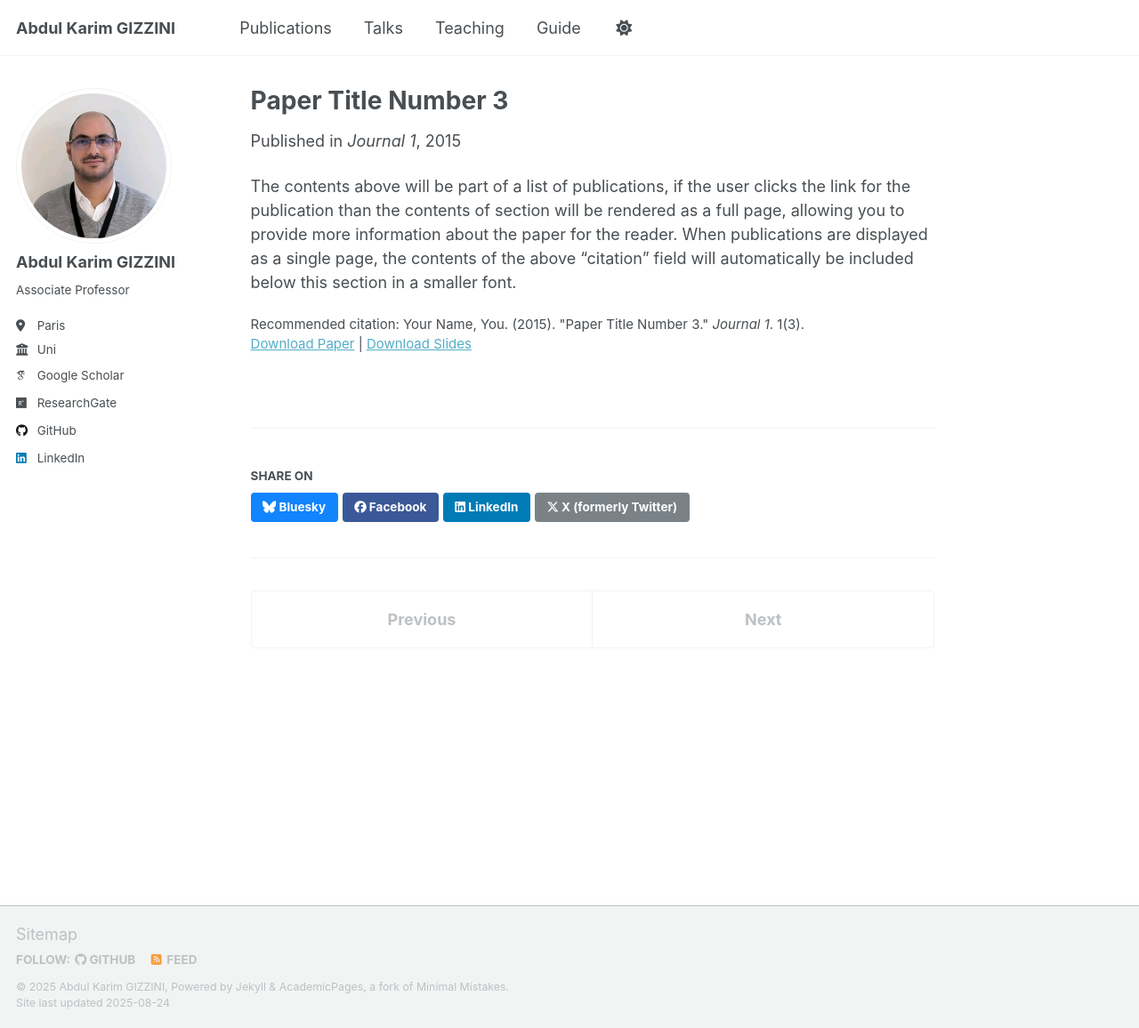
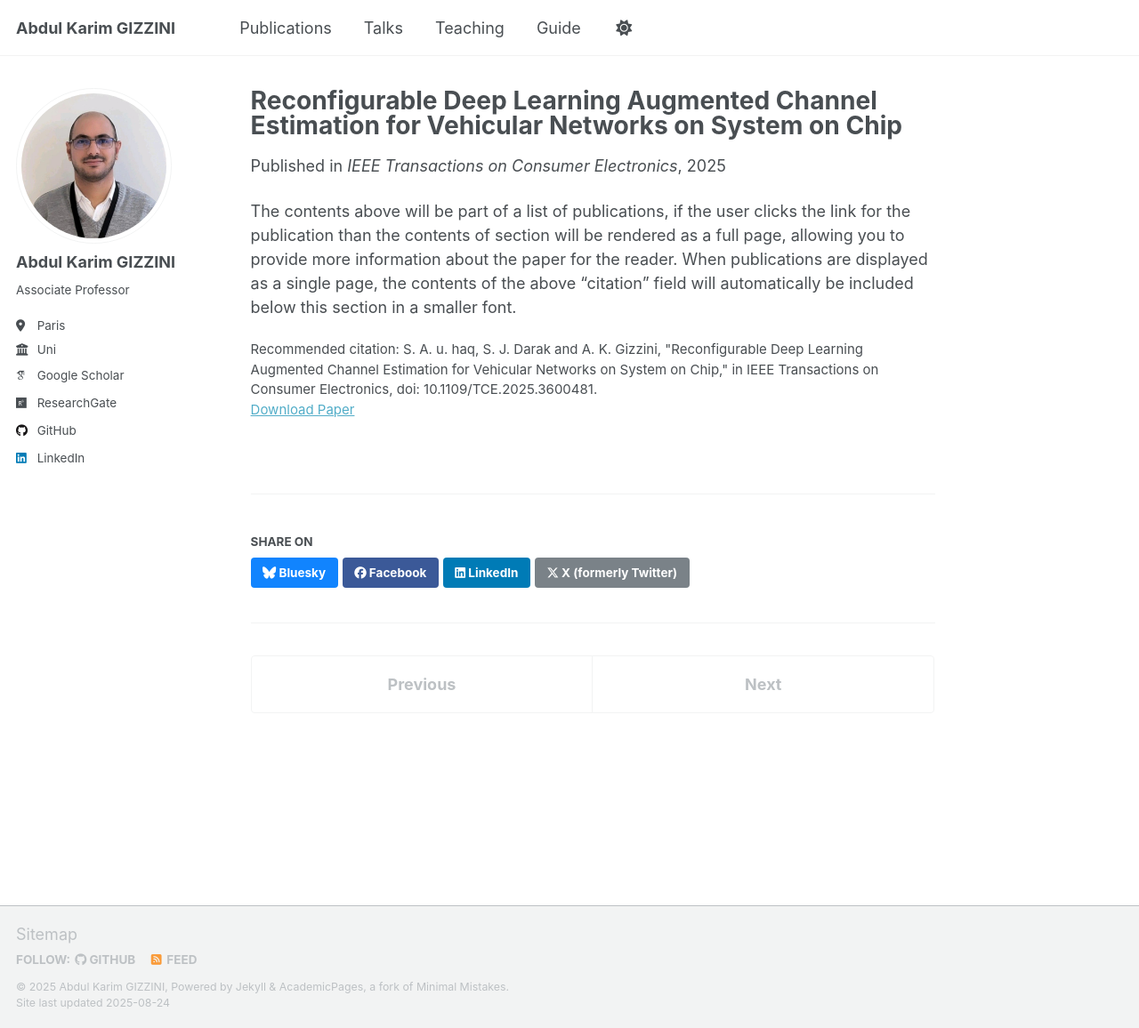
Before and after one commit to abdulkarimgizzini/abdulkarimgizzini-website, a Jekyll site: the page built from _publications/2015-10-01-paper-title-number-3.md, in a window 1280 px wide and 1156 px high. Shown: the whole window at 89% size. Built offline with Jekyll 4.4.1, drawn with Linux system fonts in a browser that asks for light colours; some web fonts are replaced; a script that is not in the unit is left out.

Commit message:
Update 2015-10-01-paper-title-number-3.md

```diff
--- a/_publications/2015-10-01-paper-title-number-3.md
+++ b/_publications/2015-10-01-paper-title-number-3.md
@@ -1,14 +1,14 @@
 ---
-title: "Paper Title Number 3"
+title: "Reconfigurable Deep Learning Augmented Channel Estimation for Vehicular Networks on System on Chip"
 collection: publications
 category: manuscripts
-permalink: /publication/2015-10-01-paper-title-number-3
+[//]: # permalink: /publication/2015-10-01-paper-title-number-3
 excerpt: 'This paper is about the number 3. The number 4 is left for future work.'
-date: 2015-10-01
-venue: 'Journal 1'
-slidesurl: 'http://academicpages.github.io/files/slides3.pdf'
+date: 2025-08-19
+venue: 'IEEE Transactions on Consumer Electronics'
+[//]: # slidesurl: 'http://academicpages.github.io/files/slides3.pdf'
 paperurl: 'http://academicpages.github.io/files/paper3.pdf'
-citation: 'Your Name, You. (2015). &quot;Paper Title Number 3.&quot; <i>Journal 1</i>. 1(3).'
+citation: 'S. A. u. haq, S. J. Darak and A. K. Gizzini, "Reconfigurable Deep Learning Augmented Channel Estimation for Vehicular Networks on System on Chip," in IEEE Transactions on Consumer Electronics, doi: 10.1109/TCE.2025.3600481.'
 ---
 
 The contents above will be part of a list of publications, if the user clicks the link for the publication than the contents of section will be rendered as a full page, allowing you to provide more information about the paper for the reader. When publications are displayed as a single page, the contents of the above "citation" field will automatically be included below this section in a smaller font.
```
